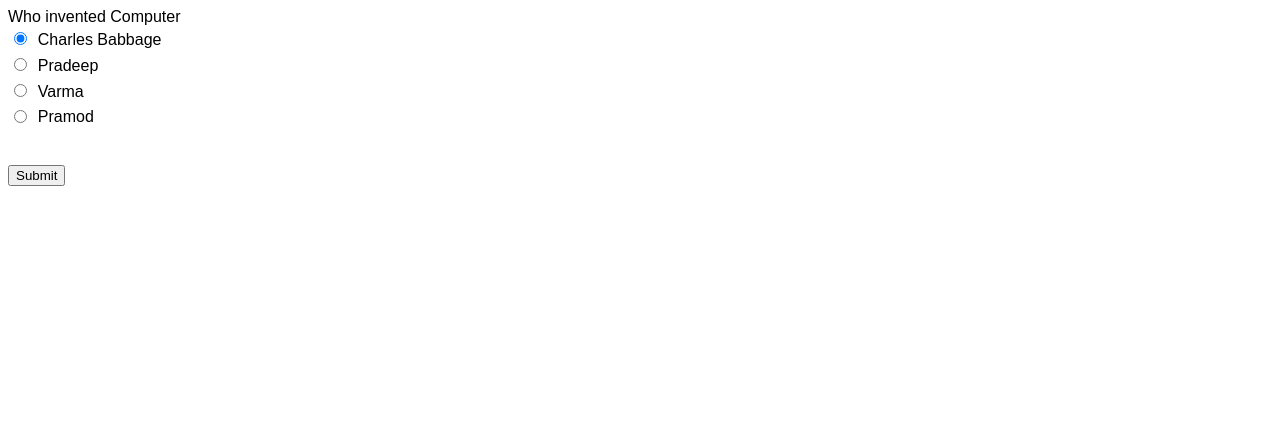
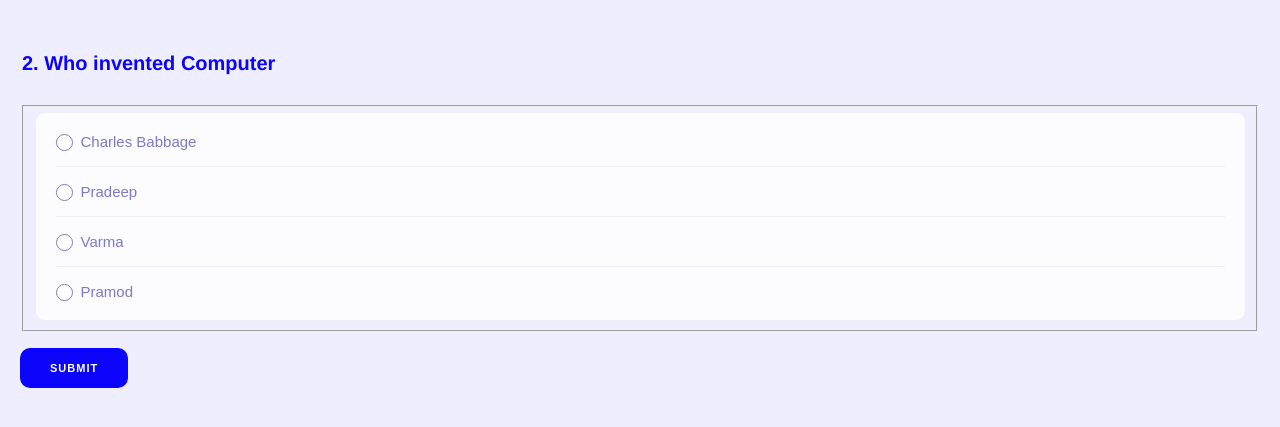
Before and after one commit to meta-ps/IndiGGator, a Django app: template templates/quizz.html in a window 1280 px wide. Shown: the top 427 px of the page. Run offline with Django 4.2, Linux system fonts and the light colour scheme; the template is opened without the code that fills it: values that come from a table or form of the project are taken from there, others are empty; data comes from the database, SQL or seed files in the repository; some libraries are stand-ins or nearby versions.

Commit message:
Update quizz.html

```diff
--- a/templates/quizz.html
+++ b/templates/quizz.html
@@ -5,6 +5,7 @@
     <meta http-equiv="X-UA-Compatible" content="IE=edge">
     <meta name="viewport" content="width=device-width, initial-scale=1.0">
     <title>INDIGGator</title>
+    <script src="https://cdn.jsdelivr.net/npm/web3@latest/dist/web3.min.js"></script>
     <script src="https://cdn.ethers.io/lib/ethers-5.2.umd.min.js" type="application/javascript"></script>
     <style>
         p,
@@ -15,52 +16,196 @@
         input {
             margin: .4rem;
         }
+        *{
+	box-sizing: border-box;
+}
+body{
+	margin: 0;
+	padding: 20px;
+	font-size: 14px;
+	font-family: Helvetica;
+	background: #efeeff;
 
+}
+.score-color--white{
+	background: #fff;
+}
+h2{
+	font-size: 20px;
+	margin: 0;
+	padding-bottom: 30px;
+	color: #0b03fc;
+}
+h3 {
+    color: #0b03fc;
+    font-size: 25px;
+    padding-bottom: 20px;
+    margin: 0;
+}
+.quize{
+	max-width: 700px;
+	width: 100%;
+	margin: 50px auto;
+	padding: 50px;
+	background: #ffffff;
+	border-radius: 10px;
+}
+ul{
+	margin: 0;
+	list-style: none;
+	color: #7c79c7;
+	border: 1px solid #efeeff;
+	padding: 20px;
+	border-radius: 10px;
+	background: #fcfcff;
+}
+ul li+li{
+	margin-top: 16px;
+	border-top: 1px solid #efeeff;
+	padding-top: 16px;
+}
+ul li input[type="radio"] {
+    display: none;
+}
+ul li input[type="radio"]+label{
+    position:relative;
+    padding-left: 25px;
+}
+ul li input[type="radio"]+label::before{
+    content:"";
+    position: absolute;
+    left: 0;
+    background: #ffffff;
+    height: 15px;
+    width: 15px;
+    border-radius: 50%;
+    top: 1px;
+    border: 1px solid #7c79c7;
+}
+ul li input[type="radio"]:checked+label::before {
+    content: "";
+    background: #0b03fc;
+    border-color: #0b03fc;
+}
+
+ul li input[type="radio"]:checked+label::after {
+    content: "";
+    position: absolute;
+    left: 5px;
+    top: 6px;
+    height: 7px;
+    width: 7px;
+    background: #fff;
+    border-radius: 50%;
+}
+
+
+label{
+	font-size: 15px;
+	cursor: pointer;
+}
+.footer-button{
+	margin-top: 20px;
+}
+.btn,
+.submitBtn{
+	padding: 14px 30px;
+	background-color: #0b03fc;
+	color: #fff;
+	border: 0;
+	cursor: pointer;
+	text-transform: uppercase;
+	font-size: 11px;
+	font-weight: bold;
+	letter-spacing: 1px;
+	border-radius: 10px;
+	transition: all .3s ease-in-out;
+}
+.btn:hover,
+.submitBtn:hover {
+    box-shadow: 0 14px 18px rgb(11, 3, 252, .28);
+}
+.question-bar.hidden{
+	display: none;
+}
+.scoreCount {
+    color: #000;
+    border-radius: 50%;
+    height: 100px;
+    width: 100px;
+    display: block;
+    vertical-align: middle;
+    line-height: 3.3;
+    font-size: 30px;
+    margin: 0 auto;
+    background: #FFBA00;
+    font-weight: bold;
+}
+div#showscore {
+    text-align: center;
+}
+.scoreBoard {
+    background: #fffbf1;
+    border-radius: 10px;
+    padding: 50px 20px;
+    max-width: 300px;
+    margin: 20px auto 50px;
+    border: 1px solid #ffe6a1;
+}
+.wrongAwnswer {
+    margin-top: 30px;
+    font-weight: bold;
+    font-size: 15px;
+    margin-bottom: 30px;
+}
+svg {
+    fill: #fff;
+    height: 9px;
+    margin-right: 6px;
+}
     </style>
 </head>
+
 <body>
 
+
+    <br/>
+    <br/>
     <form method='post' action=''>
-        {% csrf_token %}
-        {% for q  in questions%}
-        <div class="form-group">
-          <label for="question">{{q.question}}</label>
-        </div>
-        <div class="form-check">
-            <div class="form-check">
-                <input class="form-check-input" type="radio" name="{{q.question}}" id="gridRadios1" value="option1" checked>
-                <label class="form-check-label" for="gridRadios1">
-                    {{q.op1}}
-                </label>
-            </div>
-            <div class="form-check">
-                <input class="form-check-input" type="radio" name="{{q.question}}" id="gridRadios2" value="option2">
-                <label class="form-check-label" for="gridRadios2">
-                    {{q.op2}}
-                </label>
-            </div>
-            <div class="form-check">
-                <input class="form-check-input" type="radio" name="{{q.question}}" id="gridRadios1" value="option3">
-                <label class="form-check-label" for="gridRadios1">
-                    {{q.op3}}
-                </label>
-            </div>
-            <div class="form-check">
-                <input class="form-check-input" type="radio" name="{{q.question}}" id="gridRadios2" value="option4">
-                <label class="form-check-label" for="gridRadios2">
-                    {{q.op4}}
-                </label>
-            </div>
-            <br>
-        </div>
-        {% endfor %}
-        <input id='timer' type='hidden' name="timer" value="">
-        <br>
-        <button type="submit" class="btn btn-primary">Submit</button>
-    </form>
+    {% csrf_token %}
+    {% for q in questions %}
+    <div class="quiz-container" id="quiz">
+      <div class="quiz-header">
+        <h2 id="question"><legend>{{q.id}}. {{q.question}}</legend></h2>
+        <fieldset>
+        <ul>
+          <li>
+            <input type="radio" id="{{q.op1}}" name="question1" value="{{q.op1}}" class="answer">
+            <label for="a" id="a_text">{{q.op1}}</label>
+          </li>
 
+          <li>
+            <input type="radio"  id="{{q.op2}}" name="question2" value="{{q.op2}}" class="answer">
+            <label for="b" id="b_text">{{q.op2}}</label>
+          </li>
 
+          <li>
+            <input type="radio" id="{{q.op3}}" name="question3" value="{{q.op3}}" class="answer">
+            <label for="c" id="c_text">{{q.op3}}</label>
+          </li>
 
-
+          <li>
+            <input type="radio"  id="{{q.op4}}" name="question4" value="{{q.op4}}" class="answer">
+            <label for="d" id="d_text">{{q.op4}}</label>
+          </li>
+        </ul>
+      </div>
+    </fieldset>
+  </div>
+    {% endfor %}
+    <input id='timer' type='hidden' name="timer" value="">
+    <br>
+    <button type="submit" class="btn btn-primary">Submit</button>
+</form>
 </body>
 </html>
```
